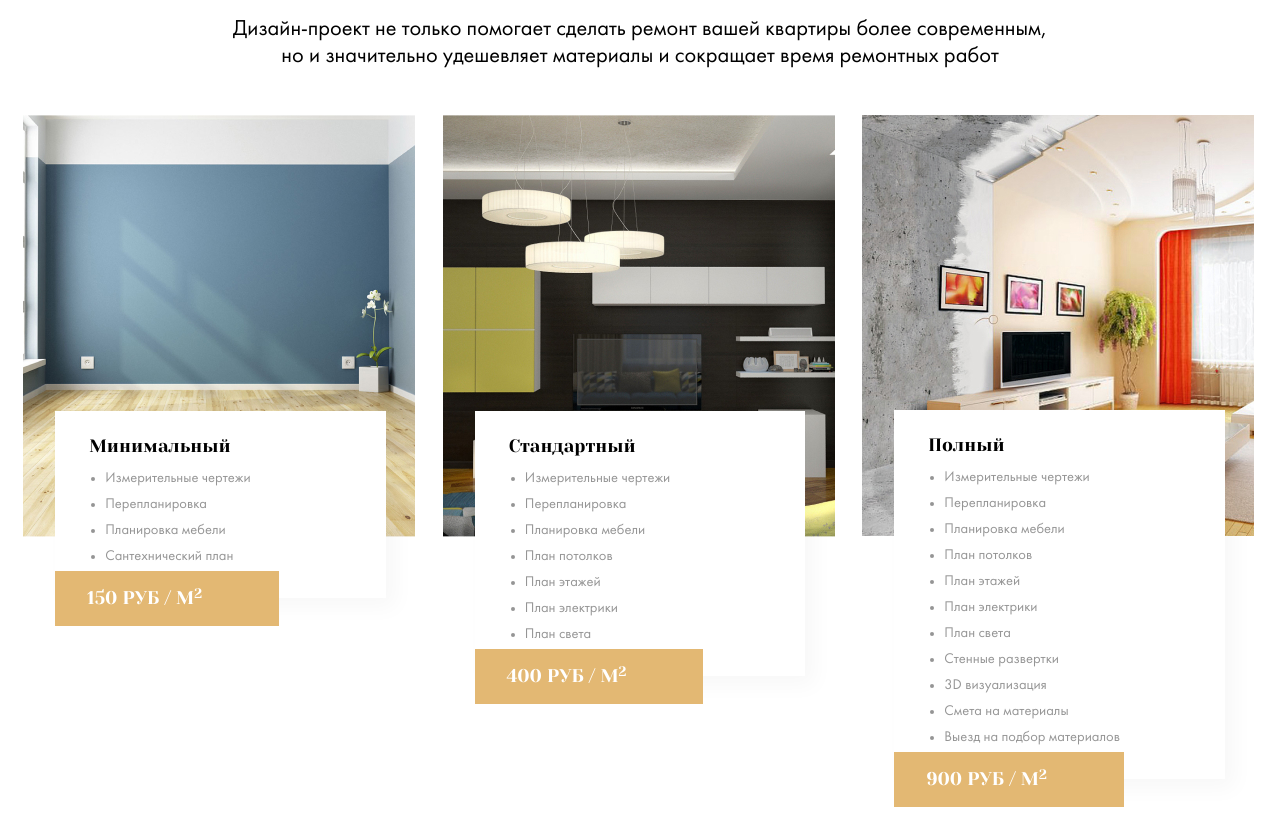
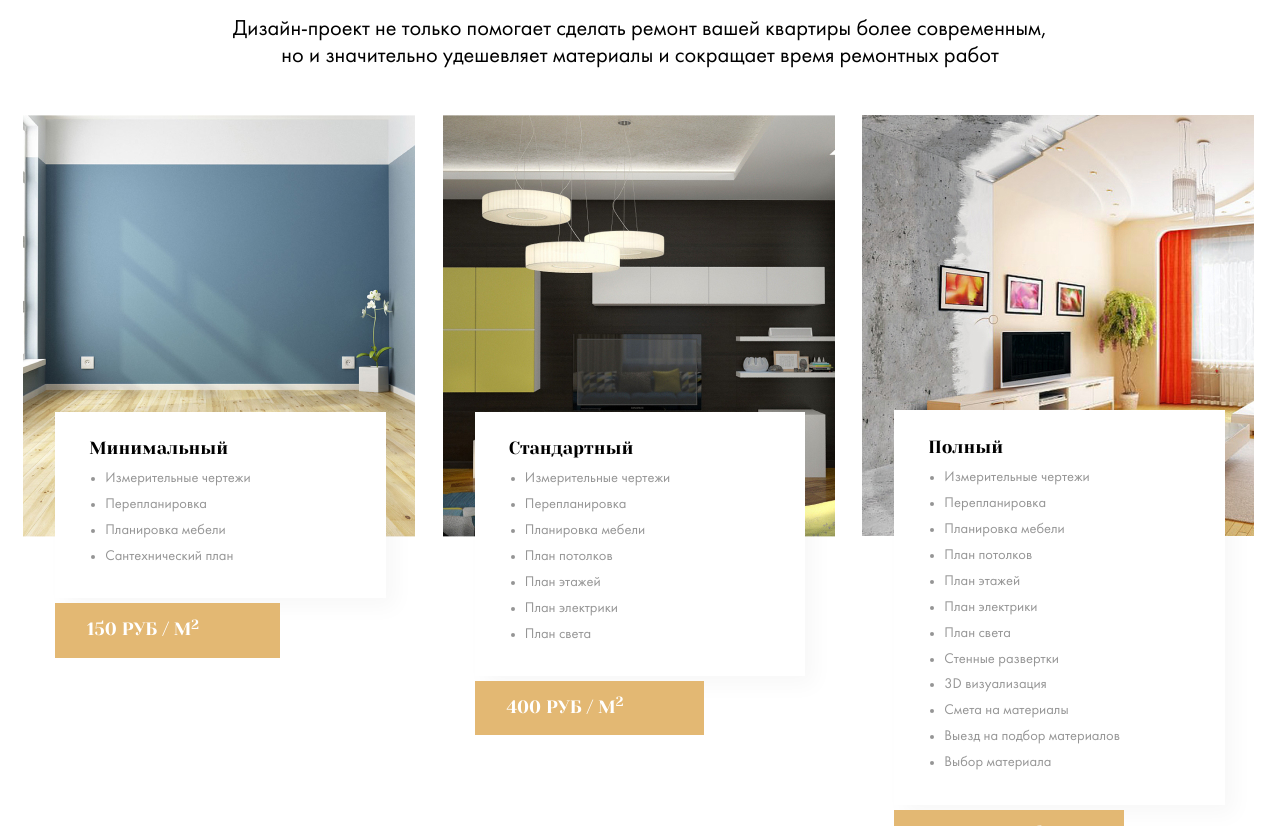
Before and after one commit to Milessa/repair_company, a website: page index.html in a window 1280 px wide. Shown: the part 1974-2800 px from the top of the page. Drawn offline with Linux system fonts and the light colour scheme; files whose address does not match are found by name.

Commit message:
Update html file

```diff
--- a/index.html
+++ b/index.html
@@ -11,7 +11,7 @@
 <body>
 
   <header class="header">
-    <div class="container">
+    <div class="container--header">
       <div class="menu">
         <a class="logo-a" href="#">
         <div class="logo menu__logo">Repair Design Project</div>
@@ -39,7 +39,7 @@
       <div class="instagram hero__instagram">
         <a href="#" class="instagram__link">Instagram</a>
       </div>
-      <div class="container">
+      <div class="container--hero">
         <div class="hero__content">
           <h1 class="title hero__title">Турецкий ремонт
             в&nbsp;<span class="title--primary">Ростове-на-дону</span>
@@ -172,23 +172,23 @@
               <div class="col">
                   <div class="card project__card">
                       <img src="img/project/type-4.jpg" alt="Минимальный" class="card__image">
-                      <div class="card__text">
-                          <h3 class="card__title">Минимальный</h3>
-                          <!-- /.card__title -->
-                          <ul class="card__list">
-                              <li class="card__item">Измерительные чертежи</li>
-                              <!-- /.card__item -->
-                              <li class="card__item">Перепланировка</li>
-                              <!-- /.card__item -->
-                              <li class="card__item">Планировка мебели</li>
-                              <!-- /.card__item -->
-                              <li class="card__item">Сантехнический план</li>
+                      <div class="card--project__text">
+                          <h3 class="card--project__title">Минимальный</h3>
+                          <!-- /.card--project__title -->
+                          <ul class="card--project__list">
+                              <li class="card--project__item">Измерительные чертежи</li>
+                              <!-- /.card--project__item -->
+                              <li class="card--project__item">Перепланировка</li>
+                              <!-- /.card--project__item -->
+                              <li class="card--project__item">Планировка мебели</li>
+                              <!-- /.card--project__item -->
+                              <li class="card--project__item">Сантехнический план</li>
                           </ul>
-                          <!-- /.card__list -->
-                          <strong class="card__pricetag card--design">
+                          <!-- /.card--project__list -->
+                          <strong class="card--project__pricetag card--design">
                               150 руб / м<sup>2</sup>
                           </strong>
-                          <!-- /.card__pricetag -->
+                          <!-- /.card--project__pricetag -->
                       </div>
                       <!-- /.card__text -->
                   </div>
@@ -198,30 +198,30 @@
               <div class="col">
                   <div class="card project__card">
                       <img src="img/project/type-5.jpg" alt="Стандартный" class="card__image">
-                      <div class="card__text">
-                          <h3 class="card__title">Стандартный</h3>
-                          <!-- /.card__title -->
-                          <ul class="card__list">
-                              <li class="card__item">Измерительные чертежи</li>
-                              <!-- /.card__item -->
-                              <li class="card__item">Перепланировка</li>
-                              <!-- /.card__item -->
-                              <li class="card__item">Планировка мебели</li>
-                              <!-- /.card__item -->
-                              <li class="card__item">План потолков</li>
-                              <!-- /.card__item -->
-                              <li class="card__item">План этажей</li>
-                              <!-- /.card__item -->
-                              <li class="card__item">План электрики</li>
-                              <!-- /.card__item -->
-                              <li class="card__item">План света</li>
-                              <!-- /.card__item -->
+                      <div class="card--project__text">
+                          <h3 class="card--project__title">Стандартный</h3>
+                          <!-- /.card--project__title -->
+                          <ul class="card--project__list">
+                              <li class="card--project__item">Измерительные чертежи</li>
+                              <!-- /.card--project__item -->
+                              <li class="card--project__item">Перепланировка</li>
+                              <!-- /.card--project__item -->
+                              <li class="card--project__item">Планировка мебели</li>
+                              <!-- /.card--project__item -->
+                              <li class="card--project__item">План потолков</li>
+                              <!-- /.card--project__item -->
+                              <li class="card--project__item">План этажей</li>
+                              <!-- /.card--project__item -->
+                              <li class="card--project__item">План электрики</li>
+                              <!-- /.card--project__item -->
+                              <li class="card--project__item">План света</li>
+                              <!-- /.card--project__item -->
                           </ul>
-                          <!-- /.card__list -->
-                          <strong class="card__pricetag card--design">
+                          <!-- /.card--project__list -->
+                          <strong class="card--project__pricetag card--design">
                               400 руб / м<sup>2</sup>
                           </strong>
-                          <!-- /.card__pricetag -->
+                          <!-- /.card--project__pricetag -->
                       </div>
                       <!-- /.card__text -->
                   </div>
@@ -229,40 +229,42 @@
               </div>
               <!-- /.col -->
               <div class="col">
-                  <div class="card project__card">
+                  <div class="card project__card--long">
                       <img src="img/project/type-6.jpg" alt="Полный" class="card__image">
                       <div class="card__text">
-                          <h3 class="card__title">Полный</h3>
-                          <!-- /.card__title -->
-                          <ul class="card__list">
-                              <li class="card__item">Измерительные чертежи</li>
-                              <!-- /.card__item -->
-                              <li class="card__item">Перепланировка</li>
-                              <!-- /.card__item -->
-                              <li class="card__item">Планировка мебели</li>
-                              <!-- /.card__item -->
-                              <li class="card__item">План потолков</li>
-                              <!-- /.card__item -->
-                              <li class="card__item">План этажей</li>
-                              <!-- /.card__item -->
-                              <li class="card__item">План электрики</li>
-                              <!-- /.card__item -->
-                              <li class="card__item">План света</li>
-                              <!-- /.card__item -->
-                              <li class="card__item">Стенные развертки</li>
-                              <!-- /.card__item -->
-                              <li class="card__item">3D визуализация</li>
-                              <!-- /.card__item -->
-                              <li class="card__item">Смета на материалы</li>
-                              <!-- /.card__item -->
-                              <li class="card__item">Выезд на подбор материалов</li>
-                              <!-- /.card__item -->
+                          <h3 class="card--project__title--long">Полный</h3>
+                          <!-- /.card--project__title -->
+                          <ul class="card--project__list--long">
+                              <li class="card--project__item">Измерительные чертежи</li>
+                              <!-- /.card--project__item -->
+                              <li class="card--project__item">Перепланировка</li>
+                              <!-- /.card--project__item -->
+                              <li class="card--project__item">Планировка мебели</li>
+                              <!-- /.card--project__item -->
+                              <li class="card--project__item">План потолков</li>
+                              <!-- /.card--project__item -->
+                              <li class="card--project__item">План этажей</li>
+                              <!-- /.card--project__item -->
+                              <li class="card--project__item">План электрики</li>
+                              <!-- /.card--project__item -->
+                              <li class="card--project__item">План света</li>
+                              <!-- /.card--project__item -->
+                              <li class="card--project__item">Стенные развертки</li>
+                              <!-- /.card--project__item -->
+                              <li class="card--project__item">3D визуализация</li>
+                              <!-- /.card--project__item -->
+                              <li class="card--project__item">Смета на материалы</li>
+                              <!-- /.card--project__item -->
+                              <li class="card--project__item">Выезд на подбор материалов</li>
+                              <!-- /.card--project__item -->
+                              <li class="card--project__item">Выбор материала</li>
+                              <!-- /.card--project__item -->
                           </ul>
-                          <!-- /.card__list -->
-                          <strong class="card__pricetag card--design">
+                          <!-- /.card--project__list -->
+                          <strong class="card--project__pricetag">
                               900 руб / м<sup>2</sup>
                           </strong>
-                          <!-- /.card__pricetag -->
+                          <!-- /.card--project__pricetag -->
                       </div>
                       <!-- /.card__text -->
                   </div>
```
